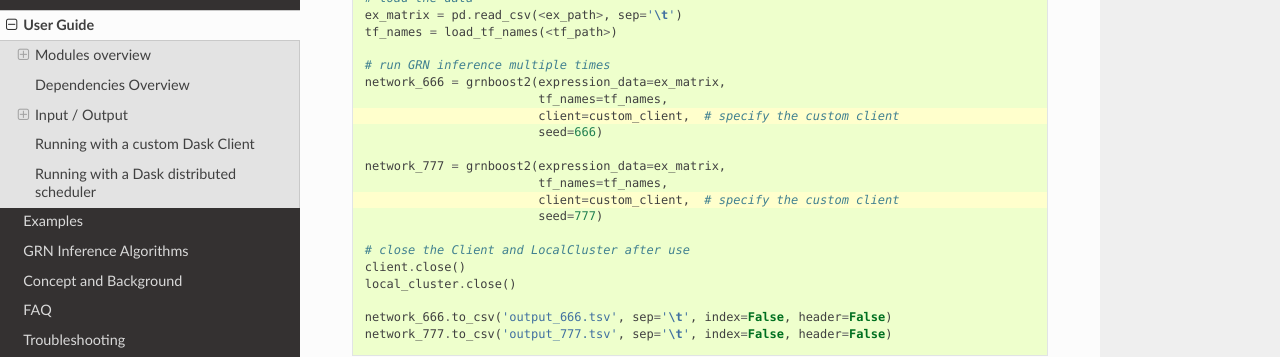
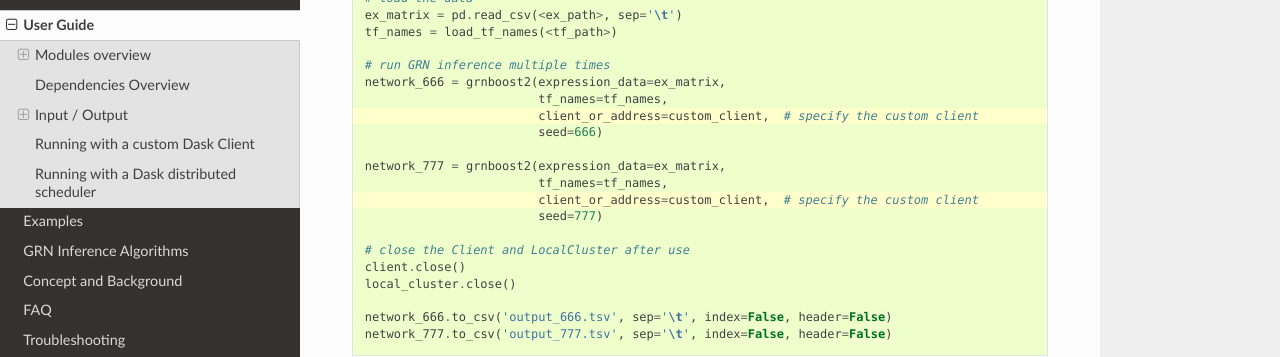
Before and after one commit to aertslab/arboreto, a Sphinx documentation site: the page built from docs/user/index.rst, in a window 1280 px wide and 1400 px high, scrolled down 3707 px. Shown: the part 151-508 px from the top of the window. Built offline with Sphinx 7.4.7 and the Read the Docs theme 2.0.0, drawn with Linux system fonts in a browser that asks for light colours; some of the changed text lies outside the part shown.

Commit message:
fixed client_or_address argument in user guid example

```diff
--- a/docs/user/index.rst
+++ b/docs/user/index.rst
@@ -220,12 +220,12 @@ and pass it to the different inference steps.
     # run GRN inference multiple times
     network_666 = grnboost2(expression_data=ex_matrix,
                             tf_names=tf_names,
-                            client=custom_client,  # specify the custom client
+                            client_or_address=custom_client,  # specify the custom client
                             seed=666)
 
     network_777 = grnboost2(expression_data=ex_matrix,
                             tf_names=tf_names,
-                            client=custom_client,  # specify the custom client
+                            client_or_address=custom_client,  # specify the custom client
                             seed=777)
 
     # close the Client and LocalCluster after use
@@ -291,7 +291,7 @@ inference function.
 
     network = grnboost2(expression_data=ex_matrix,
                         tf_names=tf_names,
-                        client=cluster_client)  # specify Client connected to the remote scheduler
+                        client_or_address=cluster_client)  # specify Client connected to the remote scheduler
 
     network.to_csv('output.tsv', sep='\t', index=False, header=False)
 
--- a/docs/user/troubleshooting.rst
+++ b/docs/user/troubleshooting.rst
@@ -77,7 +77,7 @@ Example: reading a transposed text file with Pandas
 
 .. code-block:: python
 
-    df = pd.read_csv(zeisel_ex_path, index_col=0, sep='\t').T
+    df = pd.read_csv(<ex_path>, index_col=0, sep='\t').T
 
 
 Troubleshooting
```
